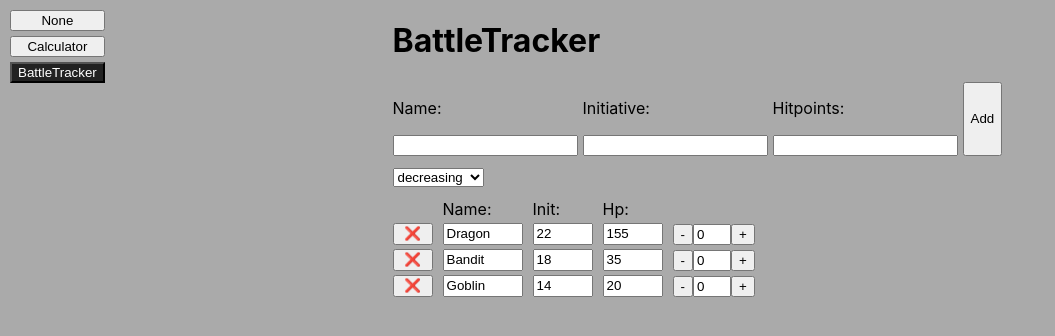
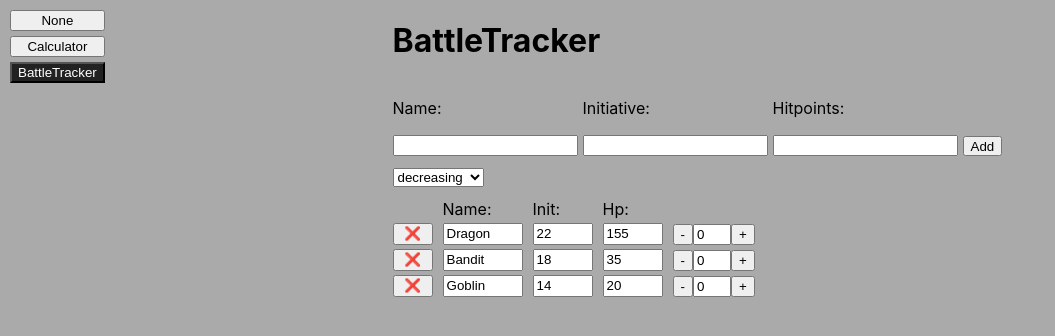
Before and after one commit to info773/playground, a React (Create React App) app: page / in a window 1280 px wide. Both pictures are taken after a click on the button "BattleTracker". Shown: the top 336 px of the page, without its empty margins (0-1055 px from the left). Built offline with nearby package versions, Linux system fonts and the light colour scheme.

Commit message:
Finished BattleTracker

```diff
--- a/src/BattleTracker/Form.js
+++ b/src/BattleTracker/Form.js
@@ -52,7 +52,7 @@ export function Form({ onAddMonsters }) {
             onChange={(e) => setHp(Number(e.target.value))}
           />
         </div>
-        <button>Add</button>
+        <button className="battletracker-btn-form">Add</button>
       </form>
     </div>
   );
--- a/src/index.css
+++ b/src/index.css
@@ -94,3 +94,8 @@ code {
 .sort-option {
   padding: 10px 0px;
 }
+
+.battletracker-btn-form {
+  height: 20px;
+  align-self: flex-end;
+}
```
